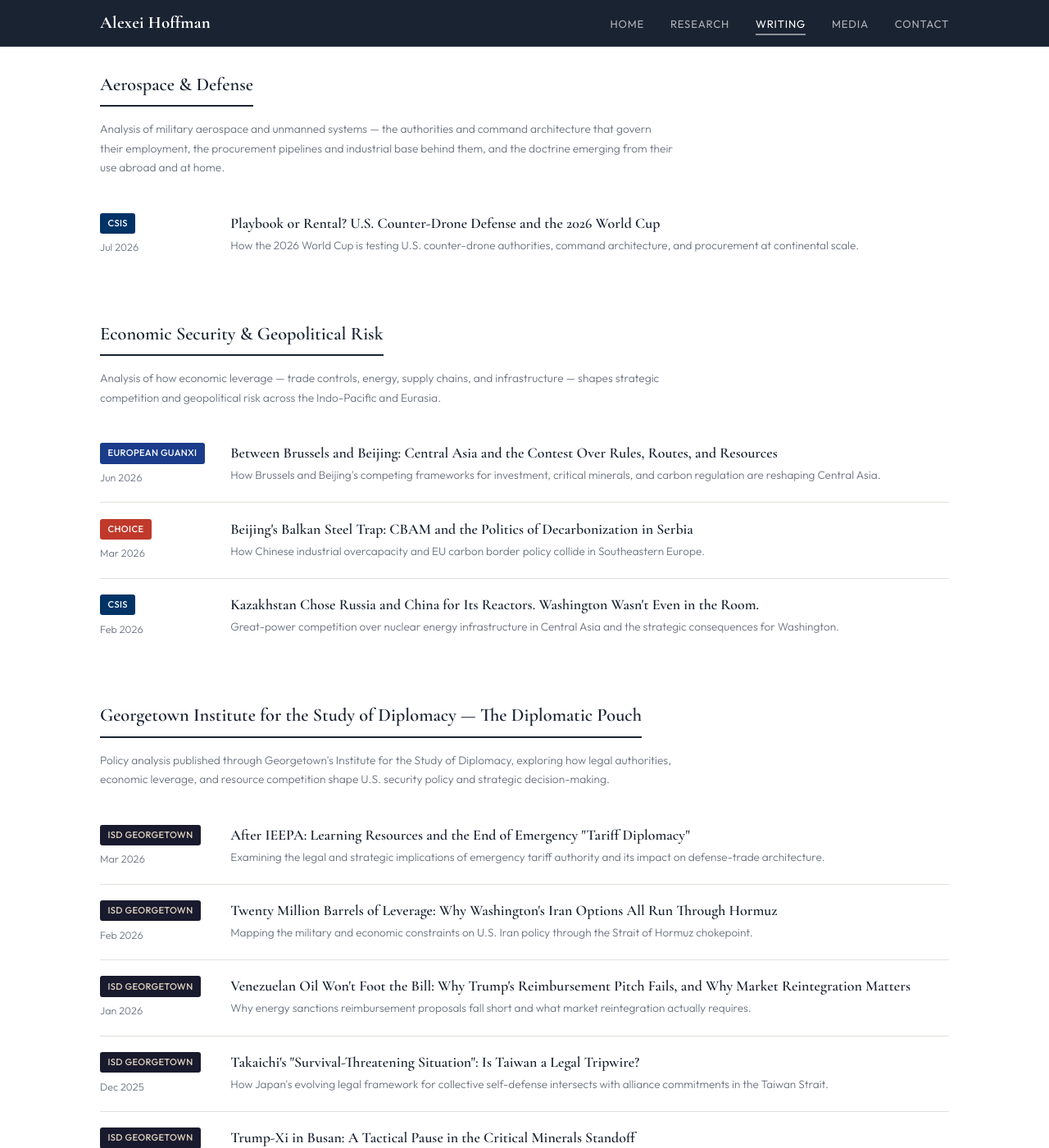
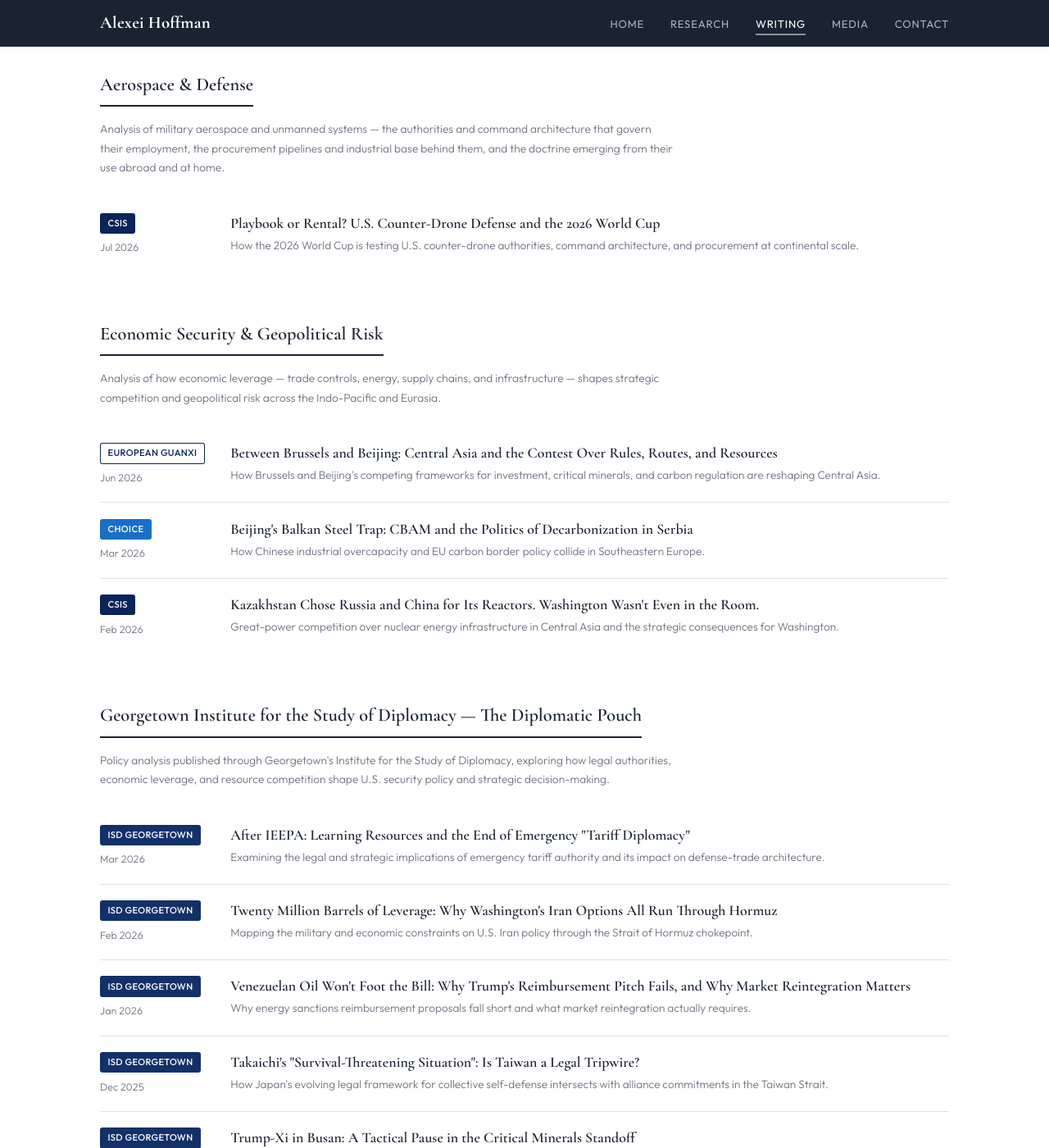
Before and after one commit to a-novi13-byte/a-novi13-byte.github.io, a Jekyll site: the page built from writing.html, in a window 1280 px wide and 1400 px high, scrolled down 194 px. Shown: the whole window at 82% size. Built offline with Jekyll 4.4.1, drawn with Linux system fonts in a browser that asks for light colours.

Commit message:
Update main.css

```diff
--- a/assets/css/main.css
+++ b/assets/css/main.css
@@ -58,17 +58,34 @@ img { max-width: 100%; display: block; }
 .pub-coauthor { font-size: 0.82rem; color: var(--text-muted); margin-top: 0.25rem; }
 .pub-venue { font-style: italic; color: var(--text); }
 .pub-year { font-variant-numeric: tabular-nums; color: var(--text-muted); white-space: nowrap; }
+
+/* ---- BADGES ----------------------------------------------------------
+   One ramp, CSIS navy to CSIS blue, ordered by venue weight.
+   Every fill passes WCAG AA against white text.
+   New outlet: assign it an existing step. Don't add hex values. */
+
 .pub-badge { display: inline-block; padding: 0.2rem 0.6rem; border-radius: 3px; font-size: 0.7rem; font-weight: 500; letter-spacing: 0.03em; text-transform: uppercase; white-space: nowrap; }
-.badge-gssr { background: #1a3a5c; color: #fff; } .badge-milrev { background: #3d5a2a; color: #fff; }
-.badge-citadel { background: #1c3f6e; color: #d4c6a0; } .badge-csis { background: #003366; color: #fff; }
-.badge-isw { background: #8B0000; color: #fff; } .badge-isd { background: #1a1a2e; color: #e0d5c1; }
-.badge-choice { background: #c0392b; color: #fff; } .badge-worldbank { background: #002244; color: #fff; }
-.badge-nwc { background: #003366; color: #d4af37; } .badge-sdstate { background: #0033A0; color: #FFD100; }
-.badge-nato { background: #004990; color: #fff; }
-.badge-tedstevens { background: #b8d8e8; color: #0a2540; }
-.badge-yjia { background: #00356B; color: #f4ecd0; }
-.badge-ijts { background: #B22234; color: #fff; }
-.badge-guanxi { background: #1a3c8a; color: #fff; }
+
+/* Step 1 — 14.9:1 */
+.badge-csis, .badge-worldbank { background: #0A2458; color: #fff; }
+
+/* Step 2 — 12.6:1 */
+.badge-isd, .badge-nato, .badge-citadel, .badge-nwc { background: #123168; color: #fff; }
+
+/* Step 3 — 7.5:1 */
+.badge-isw, .badge-milrev, .badge-yjia, .badge-gssr { background: #0054A4; color: #fff; }
+
+/* Step 4 — 5.1:1 */
+.badge-choice, .badge-ijts, .badge-sdstate, .badge-tedstevens { background: #1A6FC4; color: #fff; }
+
+/* Step 5 — outline. inset shadow keeps padding identical to filled badges. */
+.badge-guanxi { background: transparent; color: #0A2458; box-shadow: inset 0 0 0 1px #0A2458; }
+
+/* Media page formats — same ramp, separate page, no collisions. */
+.badge-panel { background: #0A2458; color: #fff; }
+.badge-podcast { background: #0054A4; color: #fff; }
+.badge-broadcast { background: #1A6FC4; color: #fff; }
+.badge-quoted { background: transparent; color: #0A2458; box-shadow: inset 0 0 0 1px #0A2458; }
 
 /* Publication cover thumbnails — replaces the old text badges in the Publications table */
 .pub-cover { width: 72px; height: auto; aspect-ratio: 3 / 4; object-fit: cover; margin: 0 auto; border: 1px solid rgba(0,0,0,0.08); border-radius: 4px; box-shadow: 0 1px 4px rgba(0,0,0,0.18); }
@@ -87,6 +104,10 @@ img { max-width: 100%; display: block; }
 .writing-content h3 { font-family: var(--font-display); font-size: 1.12rem; font-weight: 600; line-height: 1.35; margin-bottom: 0.3rem; }
 .writing-content h3 a { color: var(--navy); } .writing-content h3 a:hover { color: var(--accent-dark); }
 .writing-content .writing-blurb { font-size: 0.85rem; color: var(--text-muted); line-height: 1.6; }
+
+/* ---- MEDIA PAGE ---- */
+.media-venue { font-size: 0.82rem; color: var(--text-muted); margin: 0.1rem 0 0.45rem; }
+.event-status { display: inline-block; padding: 0.15rem 0.5rem; font-size: 0.68rem; font-weight: 500; letter-spacing: 0.06em; text-transform: uppercase; white-space: nowrap; background: #3DD5FF; color: #0A2458; border-radius: 3px; }
 
 .cv-actions { margin-bottom: 2rem; display: flex; gap: 1rem; flex-wrap: wrap; align-items: center; }
 .btn { display: inline-flex; align-items: center; gap: 0.5rem; padding: 0.6rem 1.4rem; background: var(--navy); color: #fff; font-family: var(--font-body); font-size: 0.82rem; font-weight: 500; letter-spacing: 0.04em; text-transform: uppercase; border-radius: 3px; transition: all 0.2s; text-decoration: none; }
@@ -122,6 +143,6 @@ img { max-width: 100%; display: block; }
   .conf-table, .conf-table thead, .conf-table tbody, .conf-table th, .conf-table td, .conf-table tr { display: block; }
   .conf-table thead { display: none; } .conf-table tbody td { padding: 0.3rem 0; border: none; }
   .conf-table tbody td:first-child { padding-top: 1rem; } .conf-table tbody td:last-child { padding-bottom: 1rem; border-bottom: 1px solid var(--border); }
-  .writing-item { grid-template-columns: 1fr; } .writing-meta { flex-direction: row; align-items: center; }
+  .writing-item { grid-template-columns: 1fr; } .writing-meta { flex-direction: row; align-items: center; flex-wrap: wrap; }
   .contact-layout { grid-template-columns: 1fr; } .contact-photo { width: 160px; margin: 0 auto; }
 }
```
